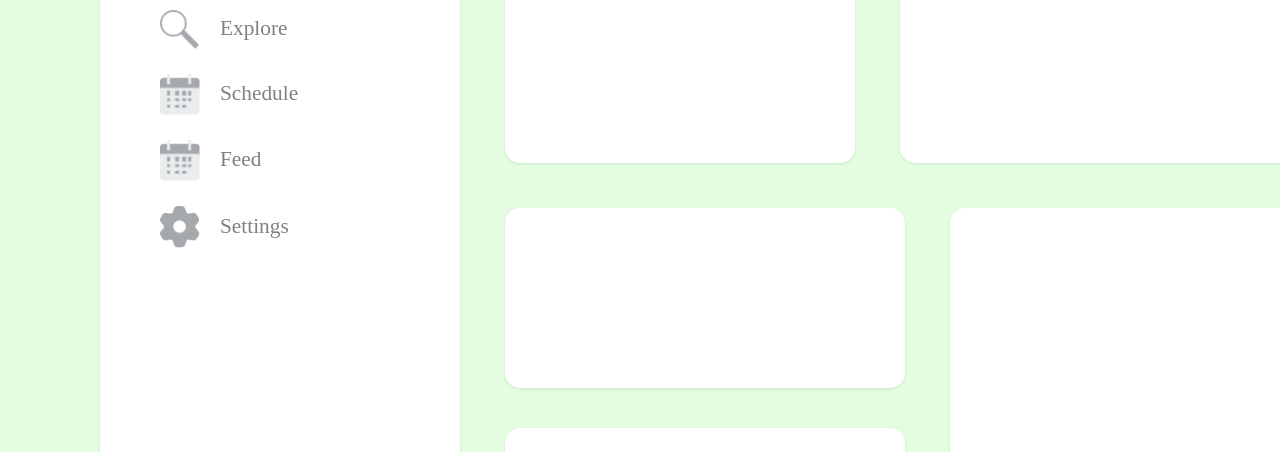
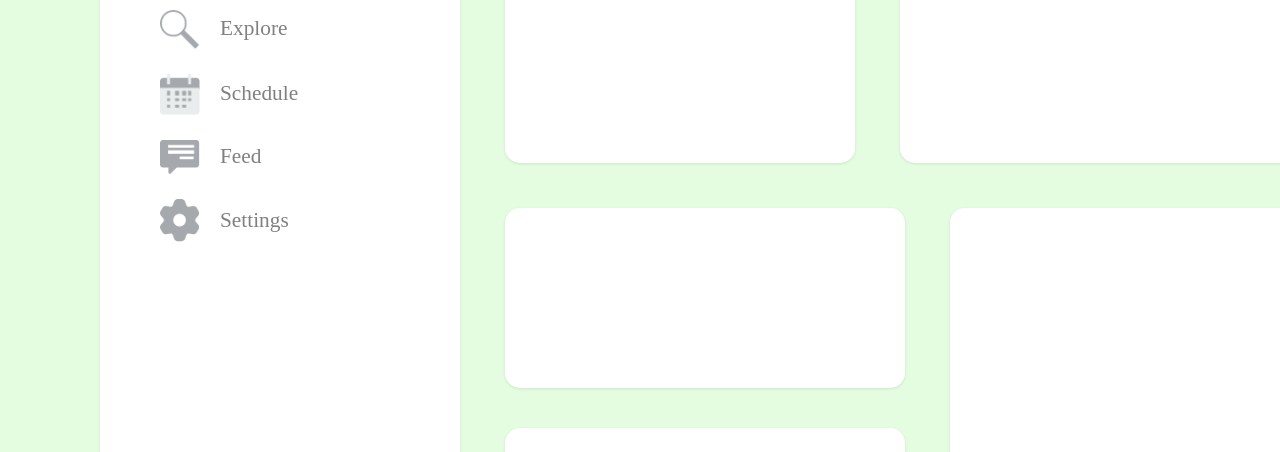
Before and after one commit to ColeyG/garduino-webapp, an Electron app: page public/index.html in a window 1280 px wide. Shown: the part 362-814 px from the top of the page. Drawn offline with Linux system fonts and the light colour scheme; a web font is replaced by a local one.

Commit message:
Update Feed

```diff
--- a/public/index.html
+++ b/public/index.html
@@ -39,7 +39,7 @@
               <a href="#">Schedule</a>
             </li>
             <li>
-              <img src="../assets/icons/calender.png" alt>
+              <img src="../assets/icons/chat.png" alt>
               <a href="#">Feed</a>
             </li>
             <li>
```
